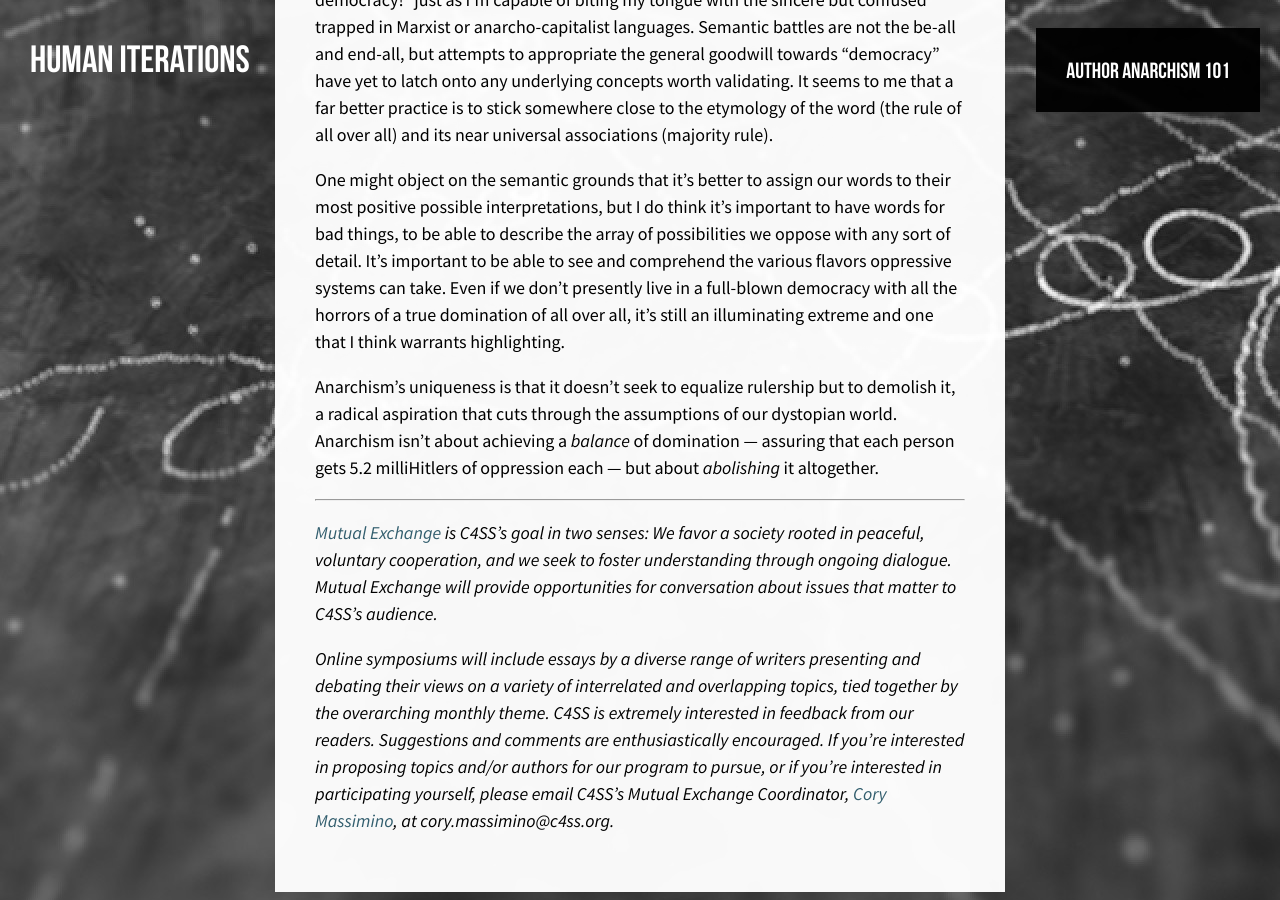
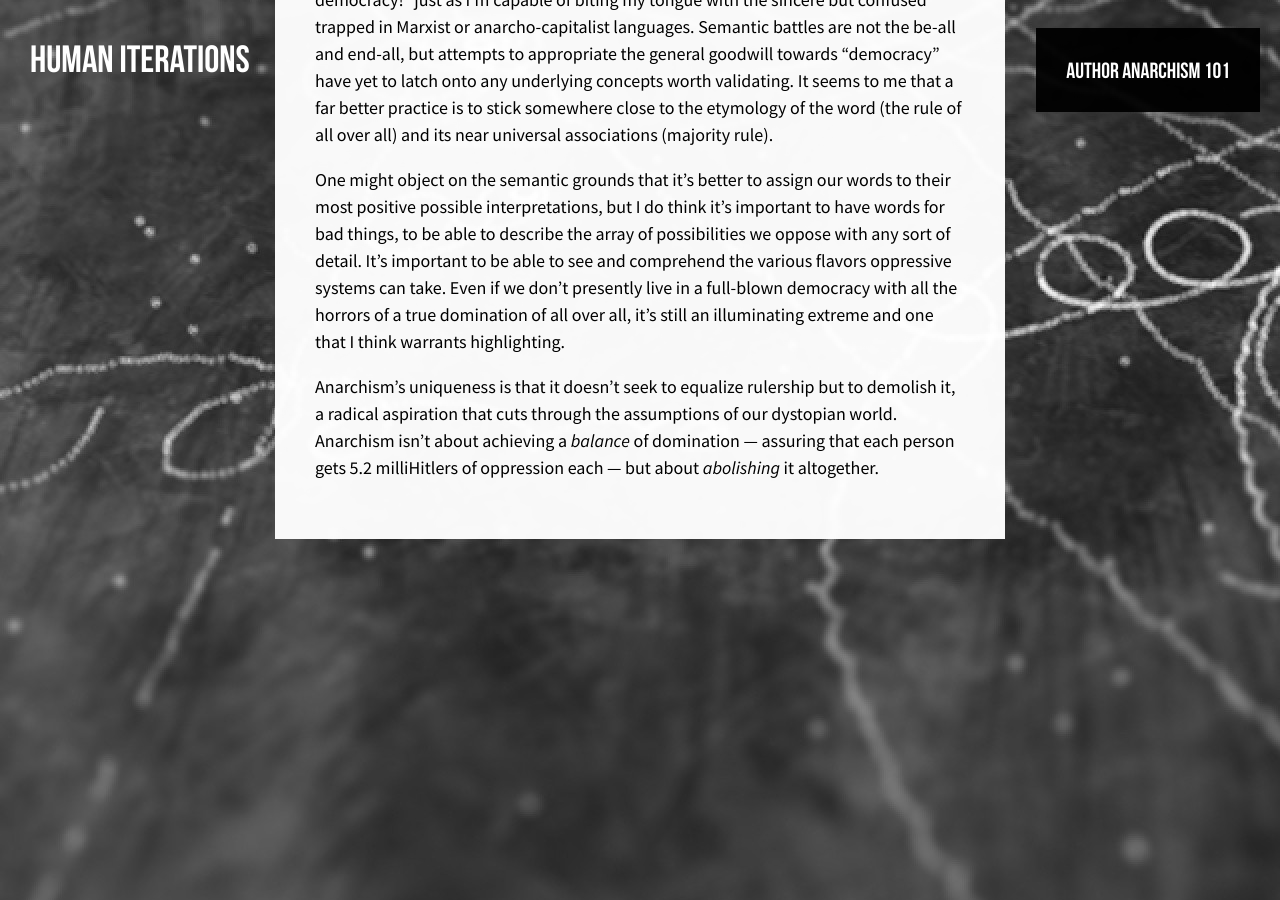
Before and after one commit to rechelon/rechelon.github.io, a Jekyll site: the page built from _posts/2017-06-12-the-abolition-of-rulership-or-the-rule-of-all-over-all.md, in a window 1280 px wide and 900 px high, scrolled down 13259 px. Built offline with Jekyll 4.4.1, drawn with Linux system fonts in a browser that asks for light colours; some web fonts are replaced.

Commit message:
sadposting post

```diff
--- a/_posts/2017-06-12-the-abolition-of-rulership-or-the-rule-of-all-over-all.md
+++ b/_posts/2017-06-12-the-abolition-of-rulership-or-the-rule-of-all-over-all.md
@@ -151,12 +151,3 @@ categories:
 <span style="font-weight: 400;">One might object on the semantic grounds that it’s better to assign our words to their most positive possible interpretations, but I do think it’s important to have words for bad things, to be able to describe the array of possibilities we oppose with any sort of detail. It’s important to be able to see and comprehend the various flavors oppressive systems can take. Even if we don’t presently live in a full-blown democracy with all the horrors of a true domination of all over all, it’s still an illuminating extreme and one that I think warrants highlighting. </span>
 
 <span style="font-weight: 400;">Anarchism’s uniqueness is that it doesn’t seek to equalize rulership but to demolish it, a radical aspiration that cuts through the assumptions of our dystopian world. Anarchism isn’t about achieving a </span>_<span style="font-weight: 400;">balance</span>_ <span style="font-weight: 400;">of domination — assuring that each person gets 5.2 milliHitlers of oppression each — but about </span>_<span style="font-weight: 400;">abolishing</span>_ <span style="font-weight: 400;">it altogether.</span>
-
-* * *
-
-[_Mutual Exchange_][1] _is C4SS’s goal in two senses: We favor a society rooted in peaceful, voluntary cooperation, and we seek to foster understanding through ongoing dialogue. Mutual Exchange will provide opportunities for conversation about issues that matter to C4SS’s audience._
-
-_Online symposiums will include essays by a diverse range of writers presenting and debating their views on a variety of interrelated and overlapping topics, tied together by the overarching monthly theme. C4SS is extremely interested in feedback from our readers. Suggestions and comments are enthusiastically encouraged. If you’re interested in proposing topics and/or authors for our program to pursue, or if you’re interested in participating yourself, please email C4SS’s Mutual Exchange Coordinator,_ [_Cory Massimino_][2]_, at cory.massimino@c4ss.org._
-
- [1]: https://c4ss.org/content/40180
- [2]: http://c4ss.org/content/author/cory-massimino
```
Also changed, not shown: _posts/2018-05-22-sadposting.md (added, +55 -0 lines).
